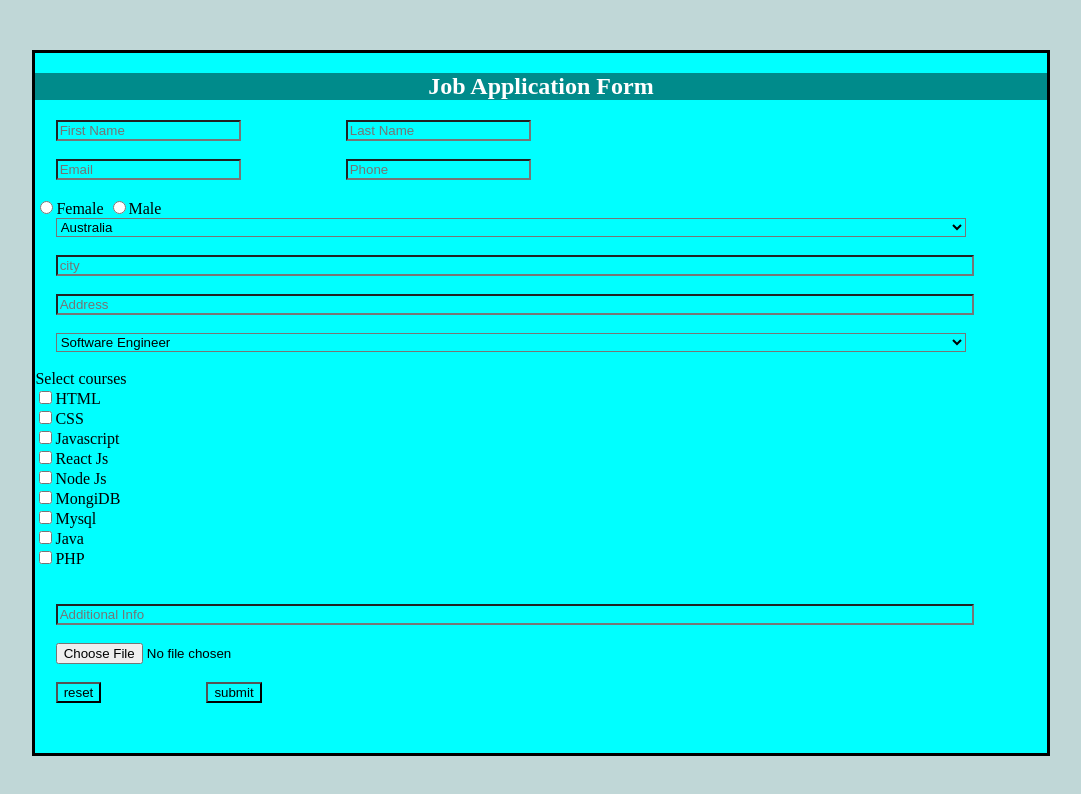
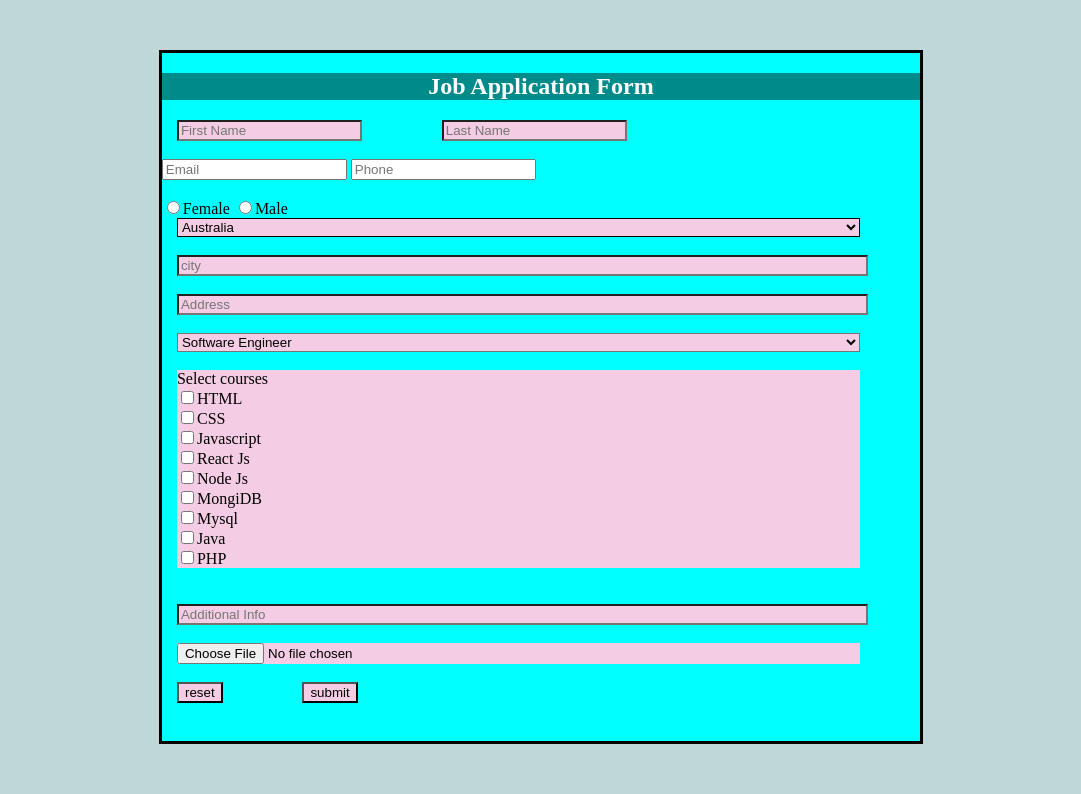
Before and after one commit to gauri-mahashabde/30-Days-of-HTML-and-CSS, a plain HTML site: page HTML_forms/index.html in a window 1280 px wide. Shown: the whole page, without its empty margins (99-1180 px from the left). Drawn offline with Linux system fonts and the light colour scheme.

Commit message:
New properties added

```diff
--- a/Basic-HTML2/style.css
+++ b/Basic-HTML2/style.css
@@ -5,6 +5,7 @@
 
      body{
       background-color: antiquewhite;
+      background-image: url("http://www.daks.me/img_flwr.gif");
      }
 
      p{
--- a/HTML_forms/index.html
+++ b/HTML_forms/index.html
@@ -17,8 +17,10 @@
           <input id="lname" type="text" placeholder="Last Name" /> <br /><br />
           <input id="email" type="email" placeholder="Email" />
           <input id="phone" type="phone" placeholder="Phone" /> <br /><br />
+          <div id=" gender">
           <input class="gender" type="radio" name="Gender" />Female
           <input class="gender" type="radio" name="Gender" />Male
+        </div>
           <select id="country" type="text" placeholder="Select country">
             <option value="Australia">Australia</option>
             <option value="India">India</option>
@@ -41,6 +43,7 @@
             <option value="Full Stack developer">
               FullStack Developer
             </option></select><br><br>
+            <div id="options">
             Select courses<br>
             <input type="checkbox" name="course1" value="HTML">HTML<br>
             <input type="checkbox" name="course2" value="CSS">CSS<br>
@@ -50,7 +53,7 @@
             <input type="checkbox" name="course6" value="MongoDB">MongiDB<br>
             <input type="checkbox" name="course7" value="Mysql">Mysql<br>
             <input type="checkbox" name="course8" value="Java">Java<br>
-            <input type="checkbox" name="course6" value="PHP">PHP<br>
+            <input type="checkbox" name="course6" value="PHP">PHP<br></div>
           <br /><br />
           <input id="info" type="text" placeholder="Additional Info" />
           <br /><br />
--- a/HTML_forms/style.css
+++ b/HTML_forms/style.css
@@ -3,8 +3,6 @@ body {
 }
 
 body {
-
-
   justify-content: center;
   align-items: center;
 }
@@ -12,11 +10,10 @@ body {
 .main {
   border-style: solid;
   height: 200%;
-    width: 80%;
+  width: 60%;
   margin: auto;
   margin-top: 50px;
   background-color: aqua;
-
 }
 
 h2 {
@@ -28,71 +25,87 @@ h2 {
 
 #fname {
   margin-left: 2%;
-    background-color: aqua;
+  background-color: rgb(244, 205, 229);
 }
 
 #lname {
   margin-left: 10%;
-    background-color: aqua;
-}
+  background-color: rgb(244, 205, 229);
+};
+
 
 #email {
   margin-left: 2%;
-    background-color: aqua;
-}
+  background-color: rgb(244, 205, 229);
+};
+
 
 #phone {
   margin-left: 10%;
-    background-color: aqua;
+  background-color: rgb(244, 205, 229);
 }
 
+#gender{
+    margin-left: 3%;
+   padding-bottom: 3px;
+    background-color: rgb(244, 205, 229);
+
+}
 
 #country {
   margin-left: 2%;
   width: 90%;
-    background-color: aqua;
+  background-color: rgb(244, 205, 229);
+  border: 1px solid  black ;
 }
 
 #city {
   margin-left: 2%;
   width: 90%;
-    background-color: aqua;
+  background-color: rgb(244, 205, 229);
 }
 
 #add {
   margin-left: 2%;
   width: 90%;
   height: 50%;
-    background-color: aqua;
+  background-color: rgb(244, 205, 229);
 }
 
 #position {
   margin-left: 2%;
   width: 90%;
-    background-color: aqua;
+  background-color: rgb(244, 205, 229);
 }
 
 #info {
   margin-left: 2%;
   width: 90%;
   height: 50%;
-    background-color: aqua;
+  background-color: rgb(244, 205, 229);
+}
+
+#options {
+  margin-left: 2%;
+  width: 90%;
+  height: 50%;
+  background-color: rgb(244, 205, 229);;
 }
 
 #Cv {
   margin-left: 2%;
   width: 90%;
-    background-color: aqua;
+  background-color: rgb(244, 205, 229);
 }
 
 #reset {
   margin-left: 2%;
   margin-bottom: 5%;
-    background-color: aqua;
+  background-color: rgb(244, 205, 229);
 }
 
 #submit {
   margin-left: 10%;
   margin-bottom: 5%;
-    background-color: aqua;
+  background-color: rgb(244, 205, 229);
 }
```
Lines whose indentation alone changed are shown as unchanged.
